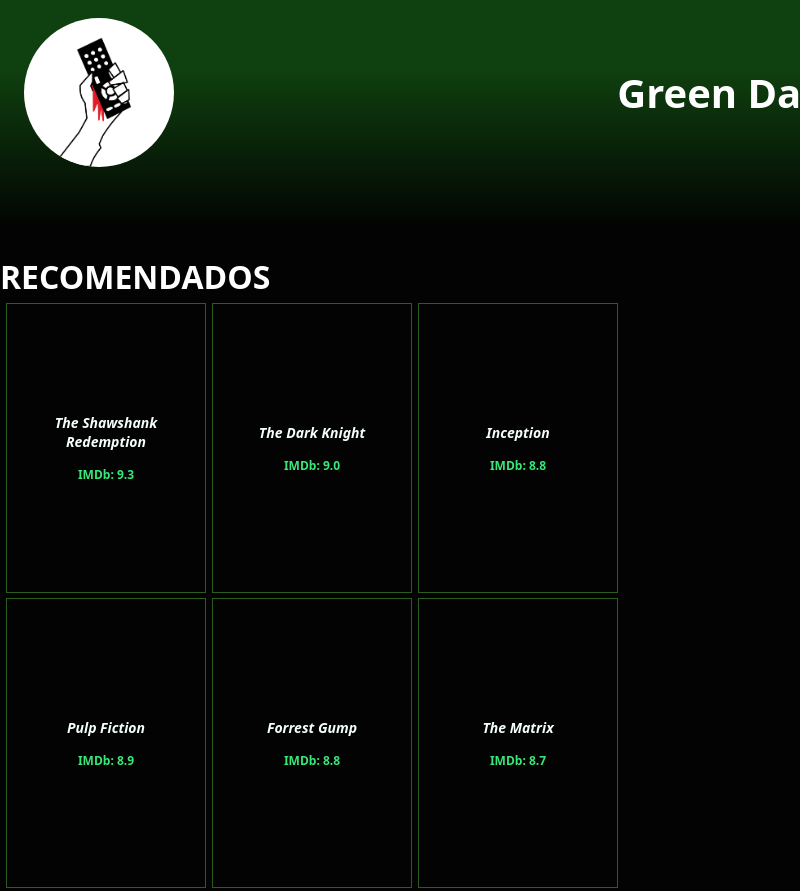
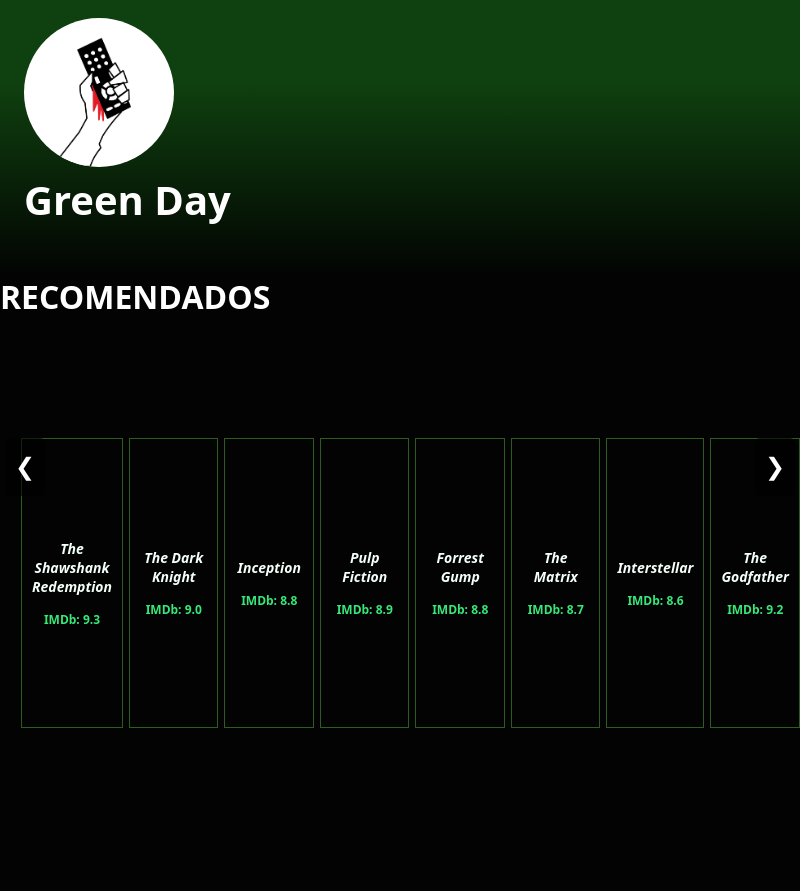
Before and after one commit to eraldorv/greenday, an Electron app: page index.html in a window 800 px wide. Shown: the top 891 px of the page. After the commit the page ends 800 px from the top, so only its background shows below. Drawn offline with Linux system fonts and the light colour scheme.

Commit message:
Adicionei botões do carrossel e tornei os botões que já existiam funcionais.

```diff
--- a/index.html
+++ b/index.html
@@ -22,7 +22,10 @@
 <h3> A melhor opção de filmes gratuitos para agora. </h3>
 
 <h1>RECOMENDADOS</h1>
-<div class="aba-recomendados">
+
+<div class="aba-recomendados" id="carrossel-trilho">
+
+    <button class="carrossel-btn btn-esquerdo" id="btn-ant">&#10094;</button>
 
     <div class="card-recomendados">
         <h3>The Shawshank Redemption</h3>
@@ -56,10 +59,10 @@
         <h3>The Godfather</h3>
         <p class="nota-filme">IMDb: 9.2</p>
     </div>
+
+<button class="carrossel-btn btn-direito" id="btn-prox">&#10095;</button>
 <!--a ideia é colocar um scroller horizontal aqui-->
-
-
-
 </div>
+<script src="renderer.js"></script>
 </body>
 </html>
--- /dev/null
+++ b/renderer.js
@@ -0,0 +1,9 @@
+document.addEventListener('DOMContentLoaded', () => {
+    const links = document.querySelectorAll('header ul li a');
+
+    links.forEach(link => {
+        link.addEventListener('click', (e) => {
+            console.log(`Navegando para: ${link.getAttribute('href')}`);
+        });
+    });
+});
--- a/style.css
+++ b/style.css
@@ -7,7 +7,7 @@
 }
 
 header {
-    display: flex;
+    display: auto;
     align-items: center;
     justify-content: space-between;
     gap: 12px;
@@ -38,7 +38,7 @@
 
 h1 {
     color: white;
-    margin: 40px 0px 0px 0px;
+    margin: 60px 0px 0px 0px;
 }
 
 h3 {
@@ -67,12 +67,13 @@
 
 
 .aba-recomendados{
-    border-radius: 5px;
-    box-shadow: 0;
-    padding: 5px;
-    flex-wrap: wrap;
+    margin: 10px 5x 10px 5px;
     display: flex;
+    grid-template-columns: repeat(5, 0fr);
     gap: 5px;
+    padding: 120px 0 0 20px;
+    width: 100%;
+    box-sizing: border-box;
 }
 
 .card-recomendados{
@@ -155,3 +156,28 @@
     transform: scale(1.05);
     cursor: pointer;
 }
+
+.carrossel-btn {
+    position: absolute;
+    background-color: rgba(0, 0, 0, 0.6);
+    color: white;
+    border: none;
+    font-size: 24px;
+    padding: 15px 10px;
+    cursor: pointer;
+    z-index: 10;
+    border-radius: 5px;
+    transition: background 0.3s;
+}
+
+.carrossel-btn:hover {
+    background-color: rgba(0, 0, 0, 0.9);
+}
+
+.btn-esquerdo {
+    left: 5px;
+}
+
+.btn-direito {
+    right: 5px;
+}
```
Also changed, not shown: telas/catalogo.html (+6 -0 lines), telas/sobre.html (+1 -0 lines).
